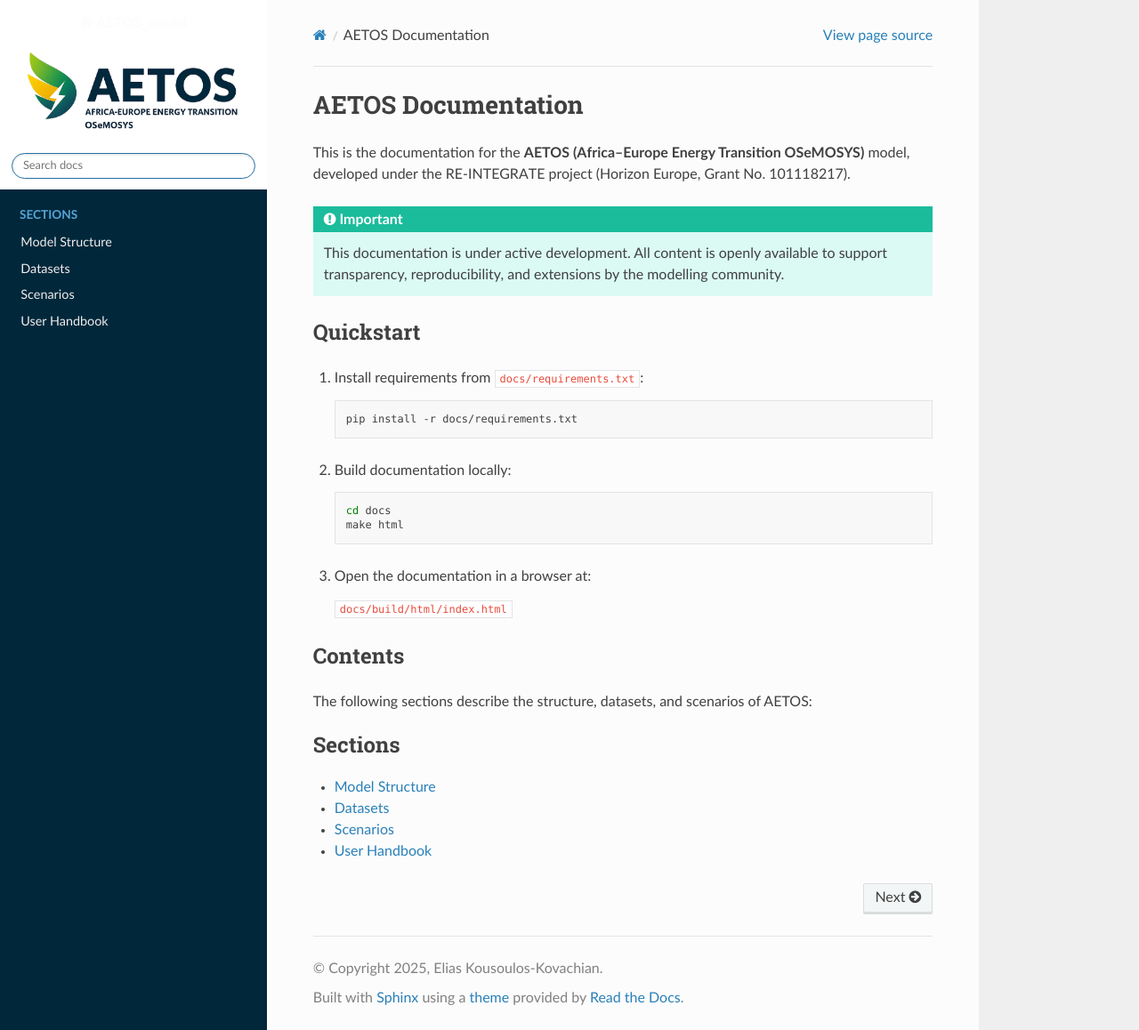
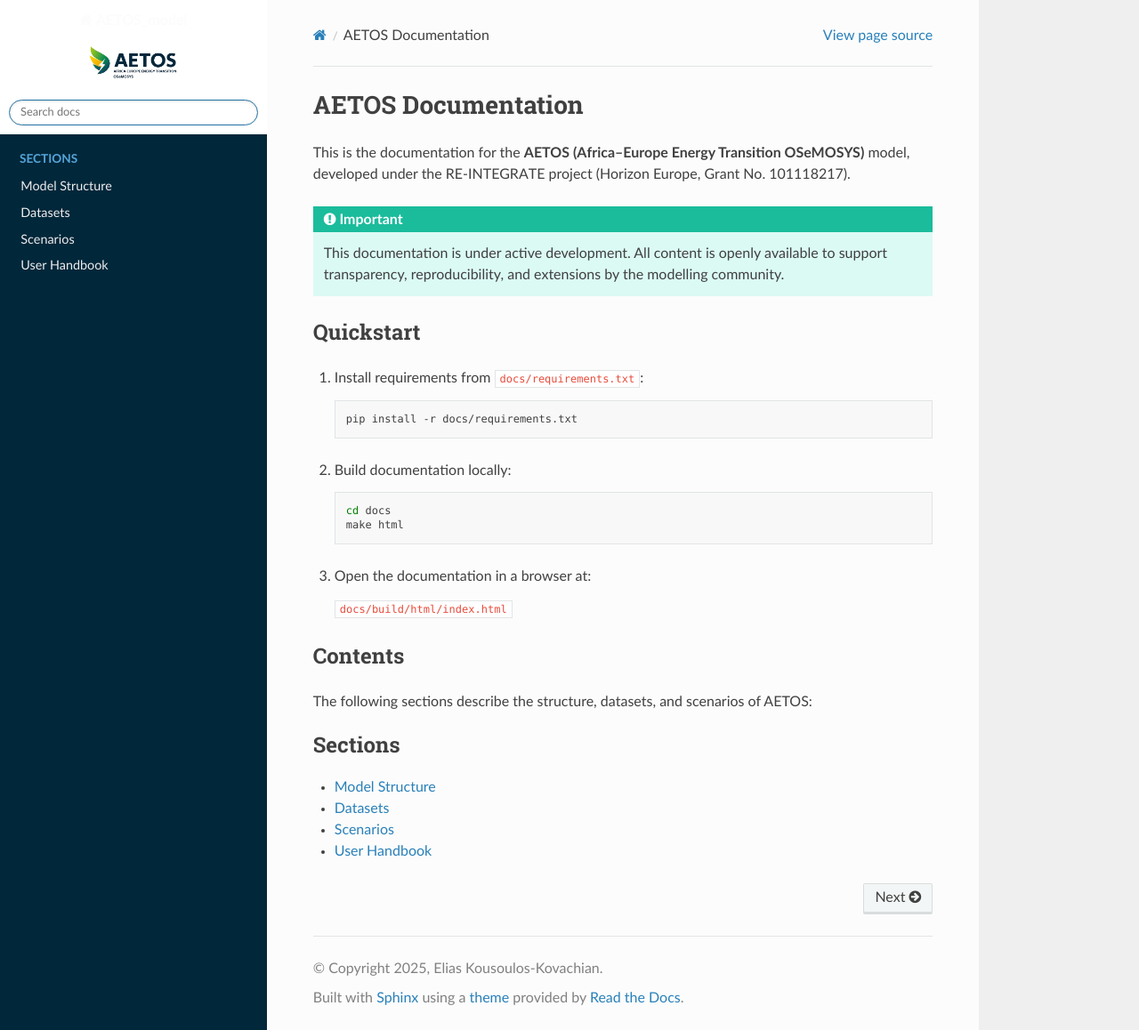
Before and after one commit to ekousoulos/AETOS_model, a Sphinx documentation site: the page built from docs/source/index.rst, in a window 1280 px wide and 1158 px high. Shown: the whole window at 89% size. Built offline with Sphinx 7.4.7 and the Read the Docs theme 3.1.0, drawn with Linux system fonts in a browser that asks for light colours.

```diff
--- a/docs/source/_static/custom.css
+++ b/docs/source/_static/custom.css
@@ -20,3 +20,13 @@
     background-color: #444444 !important;
     color: #ffffff !important;
 }
+/* Reduce padding in the logo/search area */
+.wy-side-nav-search {
+    padding: 10px 10px !important;   /* default is ~30px */
+}
+
+/* Adjust logo size and spacing */
+.wy-side-nav-search img {
+    max-height: 50px;   /* shrink if logo is tall */
+    margin-bottom: 5px; /* reduce bottom gap */
+}
```
